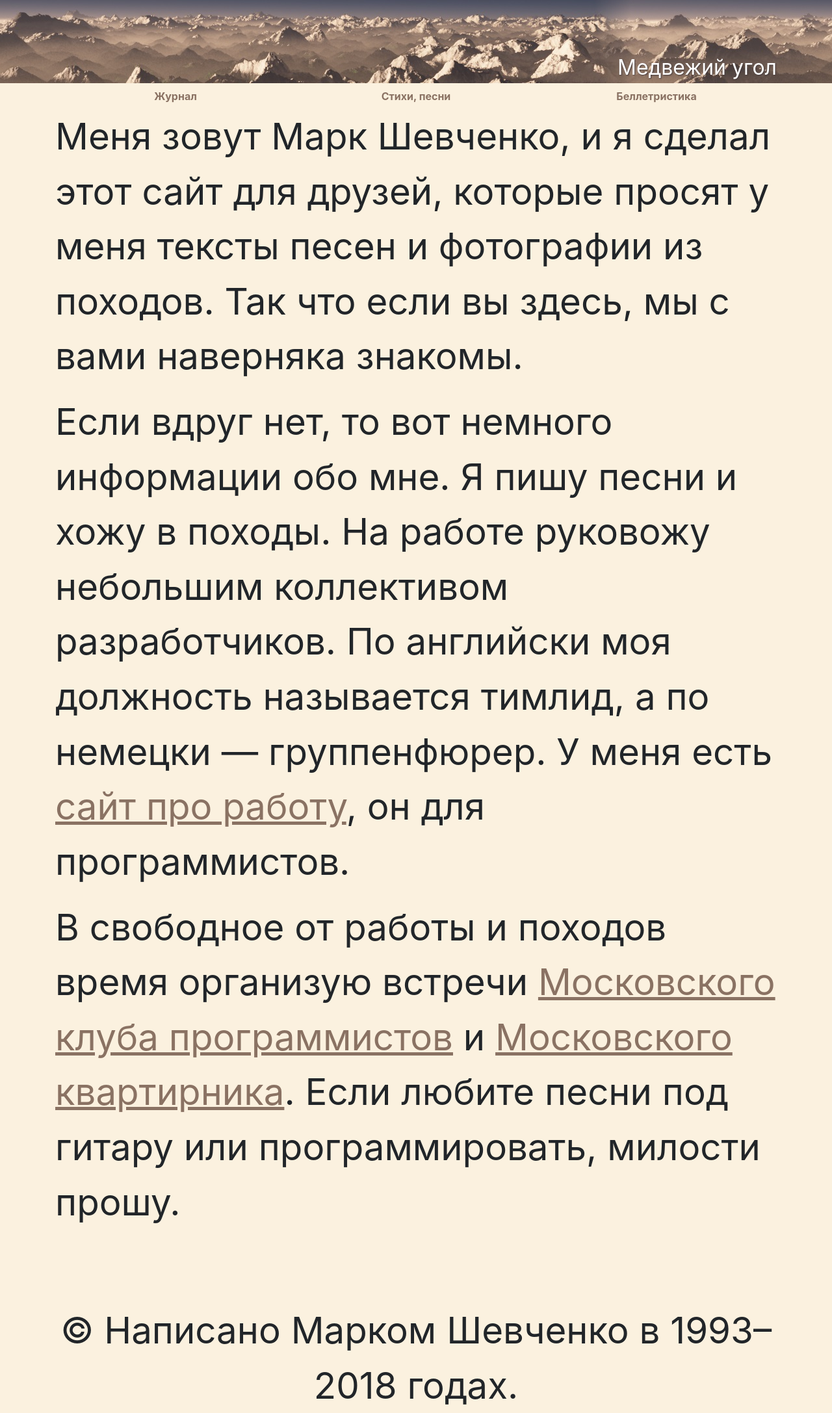
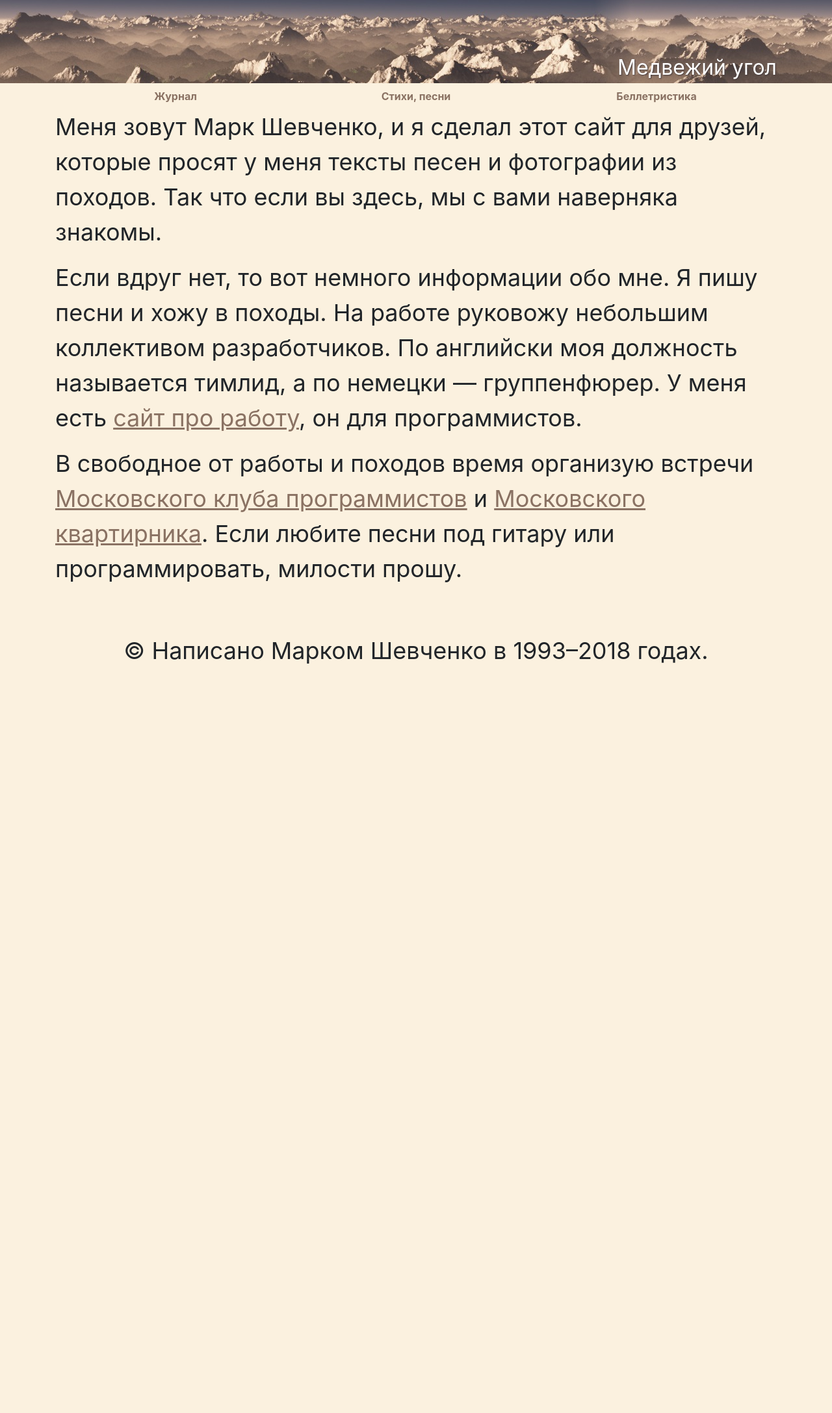
Before and after one commit to mark-shevchenko-name/mark-shevchenko-name.github.io, a Jekyll site: the page built from index.md, in a window 1280 px wide. Shown: the whole page at 65% size. Built offline with Jekyll 4.4.1, drawn with Linux system fonts in a browser that asks for light colours; after the commit the page ends 1028 px from its top, so only the background shows below that.

Commit message:
Уточняю размер шрифта

```diff
--- a/css/main.css
+++ b/css/main.css
@@ -1,6 +1,6 @@
 body {
 	background-color: #FBF1DF;
-	font-size: calc((.4em + 2vmin) + (.4em + 2vmax));
+	font-size: calc(4vmin);
 }
 
 h1,
```
